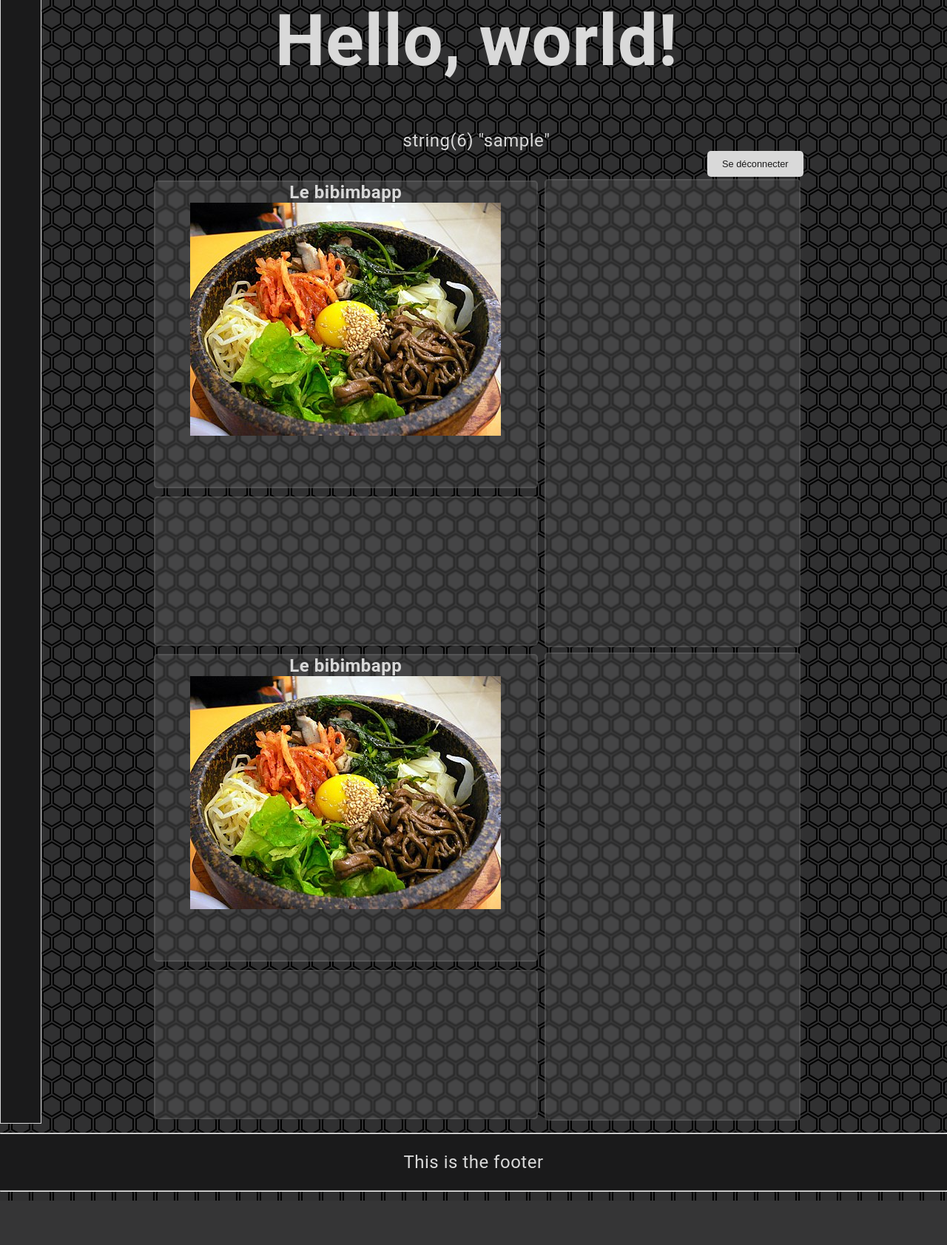
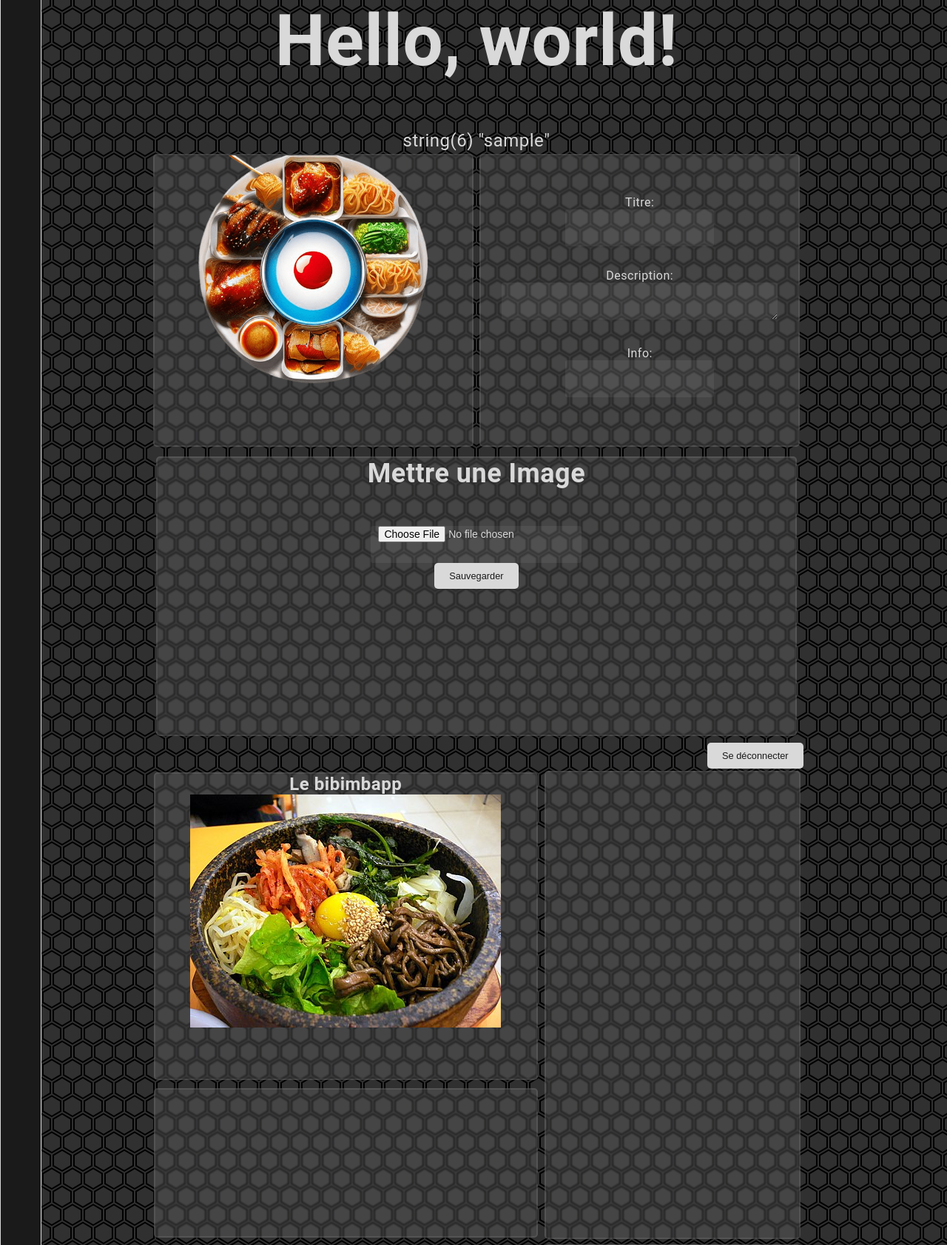
Before and after one commit to nic0c0/WE4A-Project, a PHP site: page / in a window 1280 px wide. Shown: the part 146-1829 px from the top of the page at 74% size. Before the commit the page ends 1769 px from the top, so only its background shows below. Run offline with PHP 8.4, Linux system fonts and the light colour scheme; the visitor is signed in with stand-in values (Sample User, id 1).

Commit message:
correction, header, poster ...

```diff
--- a/CSS/style1.css
+++ b/CSS/style1.css
@@ -10,6 +10,8 @@
   --c4: #445b6c;
   --c5: #5d8197;
 }
+
+
 /* ================== Body ================== */
 body{
     color: rgb(var(--secondary-color));
@@ -71,19 +73,14 @@ body{
   " desc desc desc com com";
 }
 
-.post>* {
+.post>* ,.poster>*{
   margin: 1%;
   border-radius:var(--border-radius);
   backdrop-filter: blur(1px);
   background-color: rgba(var(--secondary-color),0.13);
   border: 2px solid rgba(var(--secondary-color),0.1);
 }
-.left img {
-  max-width: 100%;
-  height: auto;
-  display: block;
-  margin: 0 auto;
-}
+
 
 .left h1 {
   font-size: 1.5rem;
@@ -99,10 +96,16 @@ body{
 .left{
   grid-area:img;
 }
+
 .com{
   grid-area:com;
 }
 
+.img-container img {
+  max-width: 90%;
+  max-height: 80%;
+  object-fit: contain;
+}
 
 .left:hover,.left:hover~*{
   background: rgb(var(--secondary-color),0.4);
@@ -112,7 +115,28 @@ body{
 .left:hover ~ * >*{
   display: block;
 }
+/* =====================Poster============== */
+.poster {
+  height: 100vh;
+  display: grid;
+  grid-template-columns: 1fr 1fr;
+  grid-template-rows:   1fr 1fr;
+  grid-template-areas:
+  " img desc"
+  " set set";
+}
+#blah{
+  grid-area:img;
+}
 
+.posterset{
+  grid-area:set;
+}
+
+.poster > .desc>*{
+  display: block;
+  padding: 1em 1em;
+}
 h1 {
     font-size: 4em;
   }
@@ -122,7 +146,7 @@ header {
     display:grid;
     grid-template-columns: 1fr 4fr 2fr;
     grid-template-rows: 100%;
-    position: relative;
+    position: sticky; /*ou relative + fct js fixed ?*/
     top: 0;
     left: 0;
     z-index: 1; /* Niveau de profondeur pour empêcher le chevauchement d'autres éléments */
@@ -211,7 +235,7 @@ footer {
     margin-top: 30px;
     font-size: 16px;
 }
-input{
+input,textarea{
     height: 50px;
     width: 100%;
     background-color: rgba(var(--secondary-color),0.07);
@@ -226,6 +250,10 @@ input{
 input::placeholder{
     color: rgb(var(--secondary-color));
 }
+input[type="text"], textarea {
+  color: rgb(var(--secondary-color));
+}
+
 /* ================== signout ================== */
 .signout {
     display: flex;
--- a/Parties/head.php
+++ b/Parties/head.php
@@ -4,6 +4,6 @@
     <meta charset="utf-8">
     <meta name="viewport" content="width=device-width, initial-scale=1">
     <link rel="shortcut icon" type="image/x-icon" href="./IMG/t3.ico">
-    <link rel="stylesheet" href="./CSS/style1.css">
+    <!-- <link rel="stylesheet" href="./CSS/style1.css"> -->
     <title>MyNetwork</title>
   </head>
--- a/Parties/post.php
+++ b/Parties/post.php
@@ -1,7 +1,9 @@
 <div class="post">
     <div class="left">
         <h1>Le bibimbapp </h1>
-        <img src="./IMG/bibimbap.jpg" alt="bibimbap">
+        <div class="img-container">
+          <img src="./IMG/bibimbap.jpg" alt="bibimbap">
+        </div>
     </div>
     <div class="com">
         <p>
--- /dev/null
+++ b/Parties/poster.php
@@ -0,0 +1,29 @@
+<div class="poster">
+    <div class="img-container">
+        <img id="blah" src="./IMG/img.png" alt="your image" />
+    </div>
+        <form class="posterset">
+            <fieldset>
+            <legend>Mettre une Image</legend>
+            <div class="img-upload">
+                <label id="imgUpload">
+                <input accept="image/*" type='file' id="imgInp" />
+                </label>
+            </div>
+            <button class="btn button full" type="submit" disabled="">Sauvegarder</button>
+            </fieldset>
+        </form>
+
+    <div class="desc">
+    <form>
+        <label for="titre">Titre:</label>
+        <input type="text" id="titre" name="titre" required>
+
+        <label for="description">Description:</label>
+        <textarea id="description" name="description" rows="5" cols="40" required></textarea>
+
+        <label for="info">Info:</label>
+        <input type="text" id="info" name="info" required>
+    </form>
+    </div>
+</div>
--- a/index.php
+++ b/index.php
@@ -34,6 +34,7 @@
     <div>
     <h1>Hello, world!</h1>
     <?php var_dump($_SESSION['user']); ?>
+        <?php include("./Parties/poster.php")?>
         <?php include("./Parties/signout.php"); ?>
         <?php include("./Parties/post.php"); ?>
         <?php include("./Parties/post.php"); ?></div>
@@ -47,7 +48,6 @@
 <script src="./scripts.js"></script>
     <script>
       document.addEventListener('DOMContentLoaded', function() {
-        header();
         applyStyles();
       });
     </script>
--- a/scripts.js
+++ b/scripts.js
@@ -19,15 +19,22 @@ function applyStyles(x) {
     document.head.appendChild(cssLink2);
   }
 }
+//passe de relative à fixed
+// function header(){ // fixe le header en haut de page si on est pas au sommet
+//   var myElement = document.querySelector('header');
 
-function header(){ // fixe le header en haut de page si on est pas au sommet
-  var myElement = document.querySelector('header');
+//   window.addEventListener('scroll', function() {
+//     if (window.pageYOffset > 0) {
+//       myElement.style.position = 'fixed';
+//     } else {
+//       myElement.style.position = 'relative';
+//     }
+//   });
+// }
 
-  window.addEventListener('scroll', function() {
-    if (window.pageYOffset > 0) {
-      myElement.style.position = 'fixed';
-    } else {
-      myElement.style.position = 'relative';
-    }
-  });
+imgInp.onchange = evt => {
+  const [file] = imgInp.files
+  if (file) {
+    blah.src = URL.createObjectURL(file)
+  }
 }
```
Also changed, not shown: Settings.php (+7 -5 lines), IMG/img.png (added).
